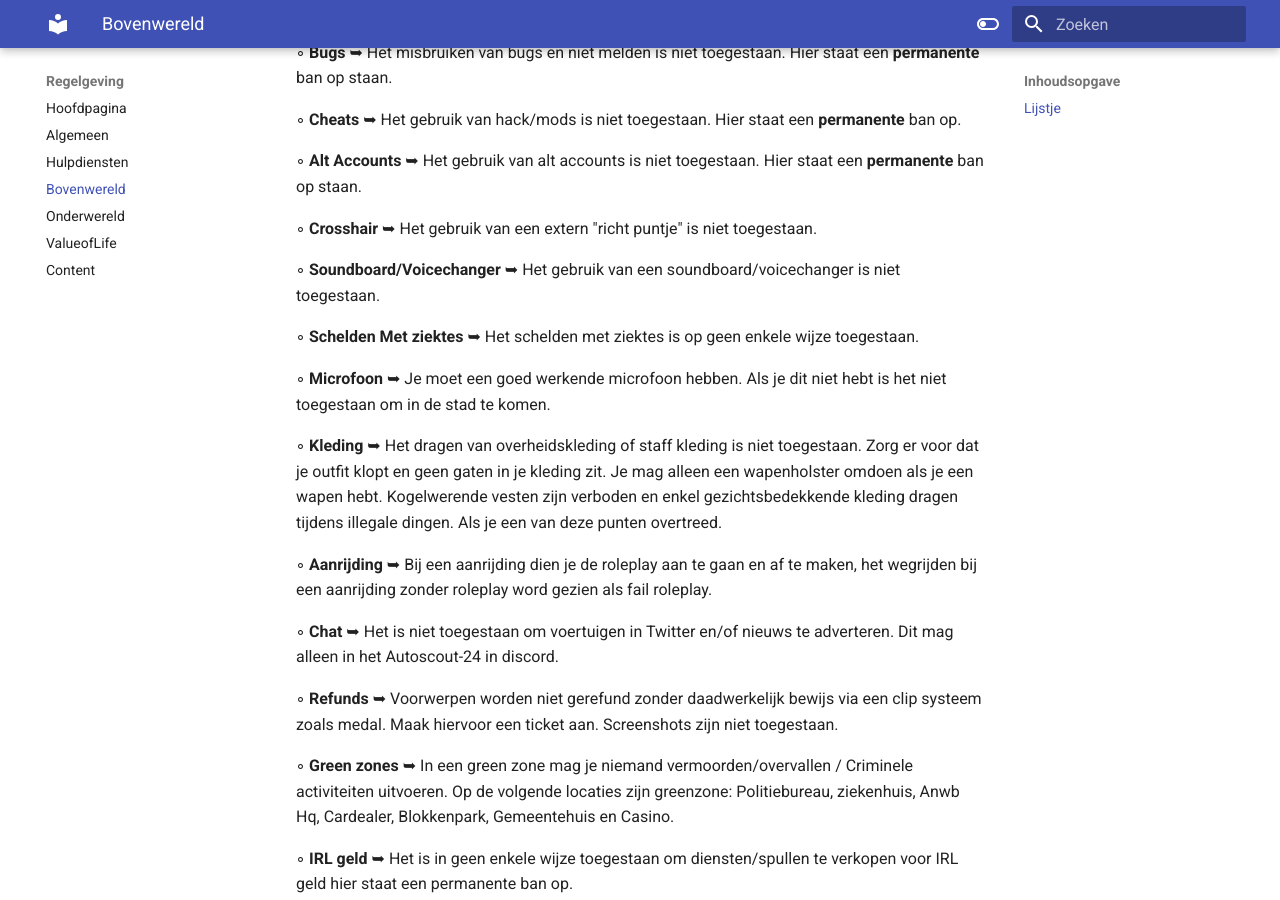
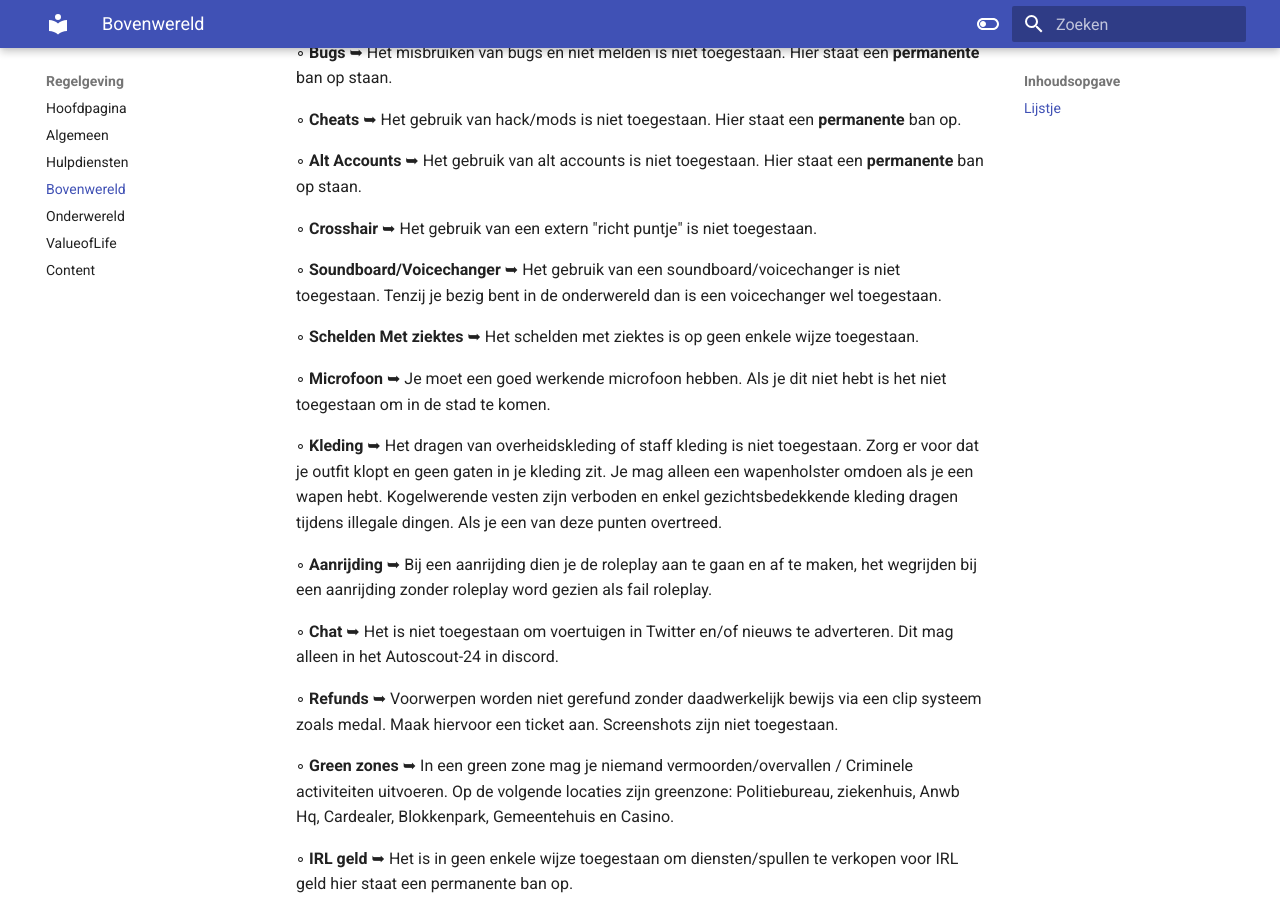
Before and after one commit to CappaWappa/Regels, an MkDocs documentation site: the page built from docs/bovenwereld.md, in a window 1280 px wide and 900 px high, scrolled down 1058 px. Built offline with MkDocs 1.6.1 and Material for MkDocs 9.7.7, drawn with Linux system fonts in a browser that asks for light colours; comment, search, counter and statistics services are not loaded.

Commit message:
Update bovenwereld.md

```diff
--- a/docs/bovenwereld.md
+++ b/docs/bovenwereld.md
@@ -30,7 +30,7 @@
 
 ◦ <b>Crosshair</b> ➥ Het gebruik van een extern "richt puntje" is niet toegestaan.
 
-◦ <b>Soundboard/Voicechanger</b> ➥ Het gebruik van een soundboard/voicechanger is niet toegestaan.
+◦ <b>Soundboard/Voicechanger</b> ➥ Het gebruik van een soundboard/voicechanger is niet toegestaan. Tenzij je bezig bent in de onderwereld dan is een voicechanger wel toegestaan.
 
 ◦ <b>Schelden Met ziektes</b> ➥ Het schelden met ziektes is op geen enkele wijze toegestaan.
 
```
